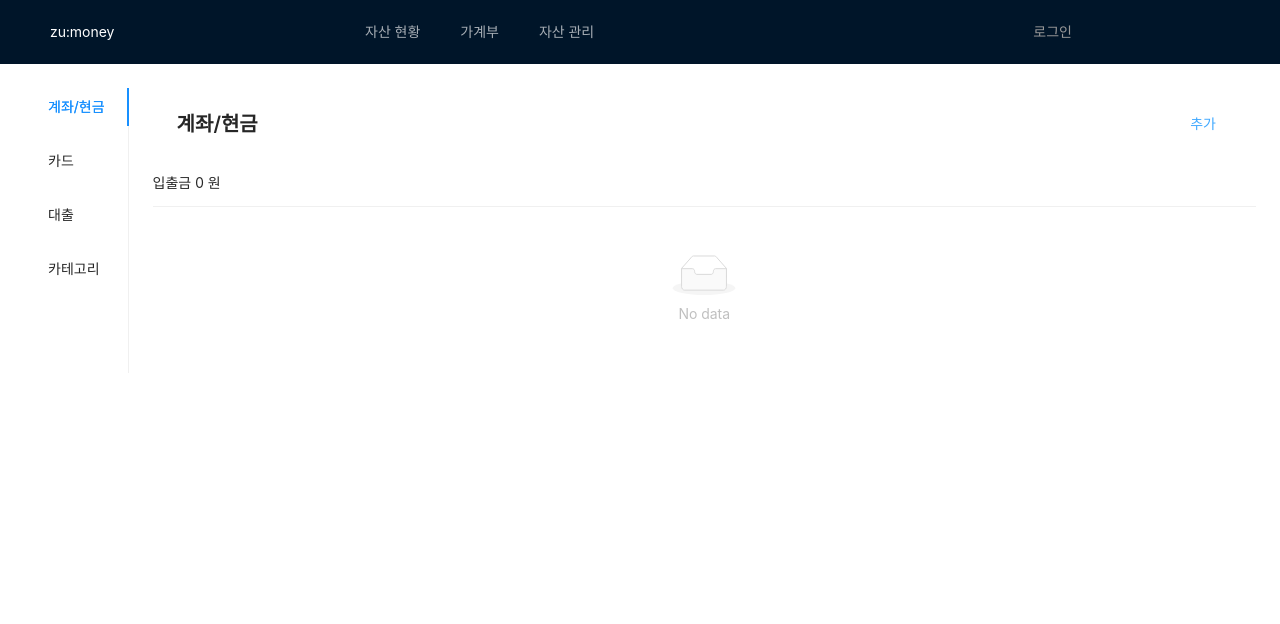
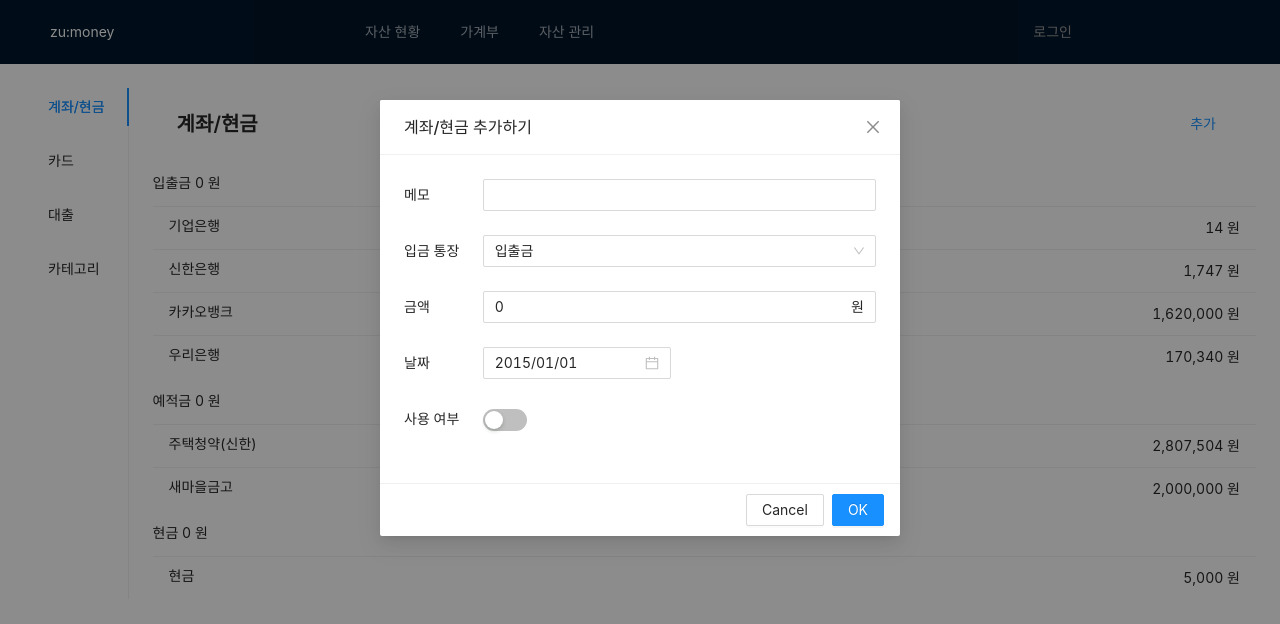
Before and after one commit to yuri0411/zumoney, a Next.js app: page /nav/AssetManagement in a window 1280 px wide. Both pictures are taken after a click on the button "추가". Shown: the top 624 px of the page. Built offline with nearby package versions, Linux system fonts and the light colour scheme.

Commit message:
자산 관리 페이지 개발 - 항목 추가 모달 구현 - test data 연결

```diff
--- /dev/null
+++ b/components/AccountModal.js
@@ -0,0 +1,50 @@
+import React from 'react'
+import { DatePicker, Form, Input, Modal, Select, Switch } from 'antd'
+import dayjs from 'dayjs'
+
+const AccountModal = (props) => {
+  const { visible, onCancel } = props
+  const [form] = Form.useForm()
+  const { Option } = Select
+  const dateFormat = 'YYYY/MM/DD'
+
+  const handleAccountItemSave = () => {
+    console.log('저장')
+  }
+  return (
+    <Modal
+      visible={visible}
+      title={'계좌/현금 추가하기'}
+      onCancel={onCancel}
+      onOk={handleAccountItemSave}
+    >
+      <Form form={form} labelCol={{ span: 4 }} labelAlign="left" colon={false}>
+        <Form.Item label="메모" name="memo">
+          <Input />
+        </Form.Item>
+        <Form.Item label="입금 통장">
+          <Select allowClear defaultValue={'입출금'}>
+            <Option value="입출금">입출금</Option>
+            <Option value="예적금">예적금</Option>
+            <Option value="현금">현금</Option>
+          </Select>
+        </Form.Item>
+        <Form.Item label="금액" name="price" initialValue={0}>
+          <Input suffix="원" />
+        </Form.Item>
+        <Form.Item
+          label="날짜"
+          name="date"
+          initialValue={dayjs('2015/01/01', dateFormat)}
+        >
+          <DatePicker format={dateFormat} />
+        </Form.Item>
+        <Form.Item label="사용 여부" name="enable" initialValue={true}>
+          <Switch />
+        </Form.Item>
+      </Form>
+    </Modal>
+  )
+}
+
+export default AccountModal
--- a/pages/nav/AssetManagement.js
+++ b/pages/nav/AssetManagement.js
@@ -1,10 +1,57 @@
-import React from 'react';
+import React, { useState } from 'react'
 import { Tabs, PageHeader, Button, List } from 'antd'
+import AccountModal from '../../components/AccountModal'
+
+const typeOfList = [{ type: '입출금' }, { type: '예적금' }, { type: '현금' }]
+const testData = (type) => {
+  if (type === '입출금') {
+    return [
+      {
+        title: '기업은행',
+        value: 14,
+      },
+      {
+        title: '신한은행',
+        value: 1747,
+      },
+      {
+        title: '카카오뱅크',
+        value: 1620000,
+      },
+      {
+        title: '우리은행',
+        value: 170340,
+      },
+    ]
+  } else if (type === '예적금') {
+    return [
+      {
+        title: '주택청약(신한)',
+        value: 2807504,
+      },
+      {
+        title: '새마을금고',
+        value: 2000000,
+      },
+    ]
+  } else if (type === '현금') {
+    return [
+      {
+        title: '현금',
+        value: 5000,
+      },
+    ]
+  }
+}
 
 const AssetManagement = () => {
-  const { TabPane } = Tabs;
-
+  const { TabPane } = Tabs
+  const [showModal, setShowModal] = useState(false)
+  const addAccount = () => {
+    setShowModal(!showModal)
+  }
   return (
+    <>
       <Tabs tabPosition="left">
         <TabPane tab="계좌/현금" key="1">
           <PageHeader
@@ -12,20 +59,29 @@ const AssetManagement = () => {
             title="계좌/현금"
             backIcon={false}
             extra={
-            <Button key="1" type="link">
+              <Button key="1" type="link" onClick={addAccount}>
                 추가
               </Button>
             }
           />
+          {typeOfList.map((list) => (
             <List
-          header={<div>입출금 <span>0 원</span></div>}
+              header={
+                <div>
+                  {list.type} <span>0 원</span>
+                </div>
+              }
               size="small"
-          renderItem={item => (
+              dataSource={testData(list.type)}
+              key={list.type}
+              renderItem={(item) => (
                 <List.Item>
-
+                  <List.Item.Meta title={<div>{item.title}</div>} />
+                  <div>{item.value.toLocaleString()} 원</div>
                 </List.Item>
               )}
             />
+          ))}
         </TabPane>
         <TabPane tab="카드" key="2">
           Content of Tab 2
@@ -37,7 +93,14 @@ const AssetManagement = () => {
           Content of Tab 3
         </TabPane>
       </Tabs>
-    );
-};
+      {showModal ? (
+        <AccountModal
+          visible={showModal}
+          onCancel={() => setShowModal(!showModal)}
+        />
+      ) : null}
+    </>
+  )
+}
 
-export default AssetManagement;
+export default AssetManagement
```
Lines whose indentation alone changed are shown as unchanged.
